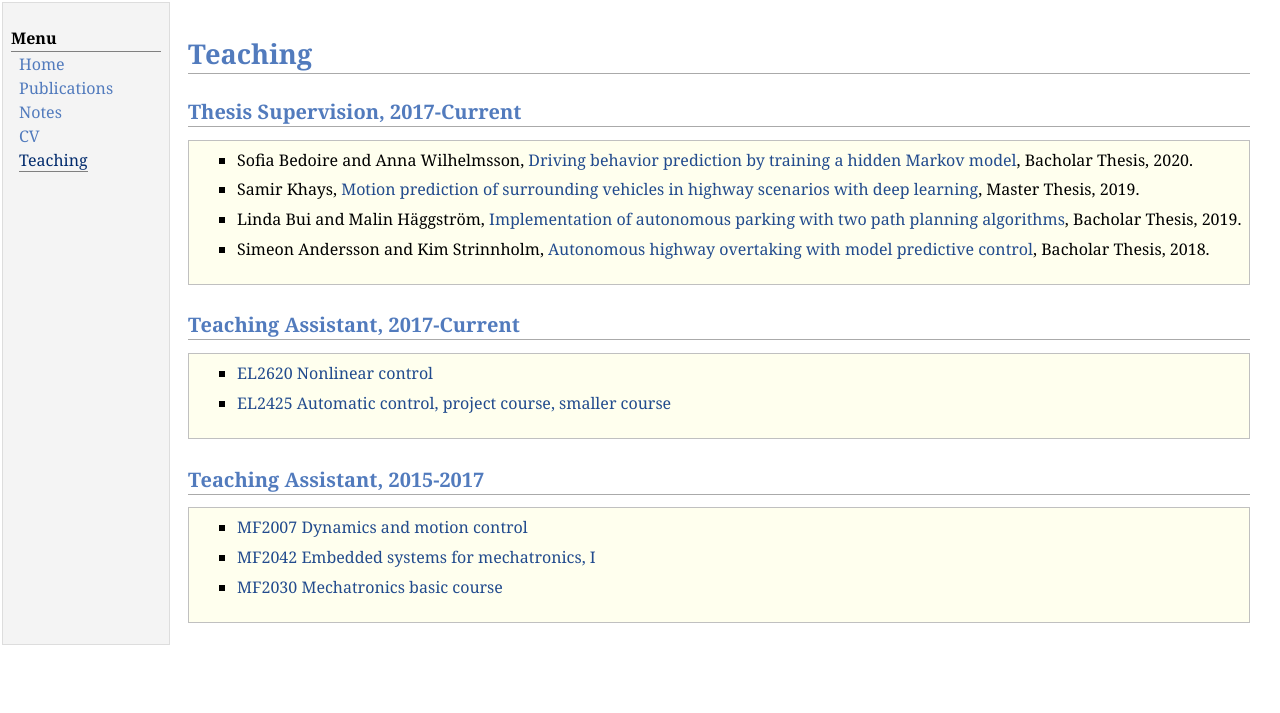
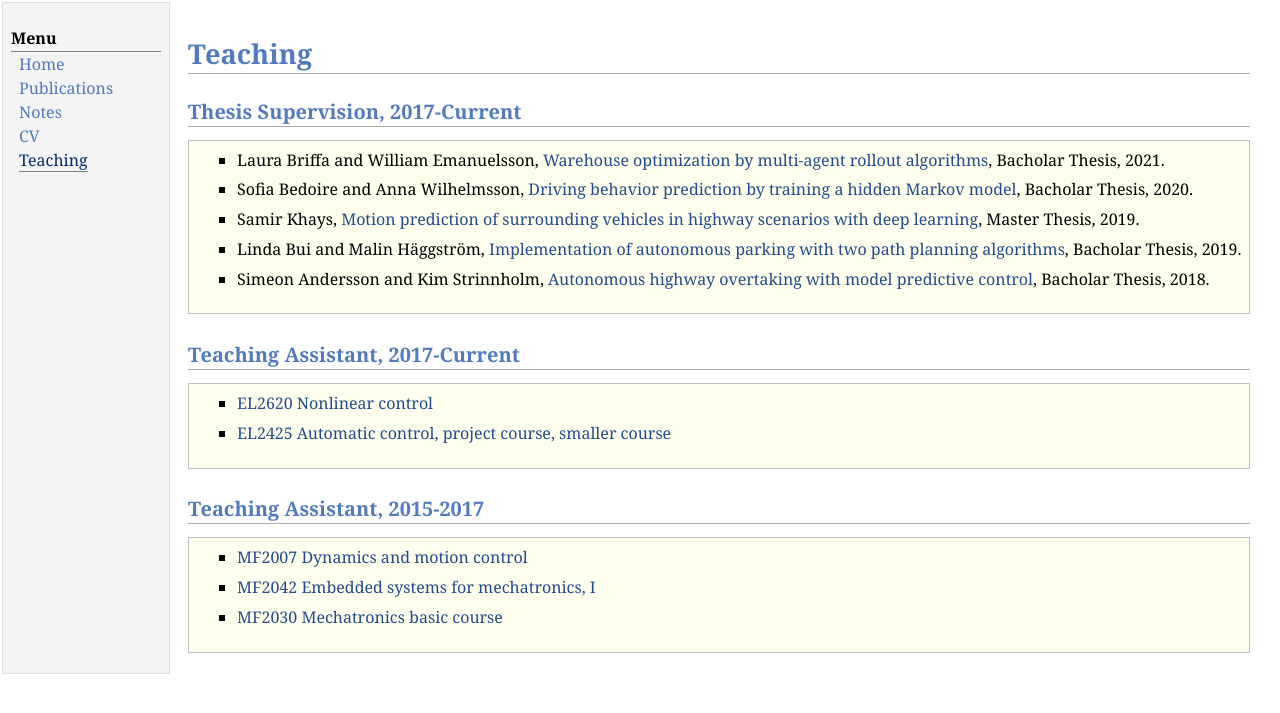
Before and after one commit to yuchaotaigu/yuchaotaigu.github.io, a Jekyll site: the page teaching.html, which Jekyll copies as it is, in a window 1280 px wide. Shown: the top 713 px of the page. Built offline with Jekyll 4.4.1, drawn with Linux system fonts in a browser that asks for light colours; comment, search, counter and statistics services are not loaded.

Commit message:
2021 thesis

```diff
--- a/teaching.html
+++ b/teaching.html
@@ -26,6 +26,8 @@
 <div class="infoblock">
 <div class="blockcontent">
 <ul>
+<li><p>Laura Briffa and William Emanuelsson, <a href="http://urn.kb.se/resolve?urn=urn:nbn:se:kth:diva-307637">Warehouse optimization by multi-agent rollout algorithms</a>, Bacholar Thesis, 2021.  </br> </p>
+</li>
 <li><p>Sofia Bedoire and Anna Wilhelmsson, <a href="http://urn.kb.se/resolve?urn=urn:nbn:se:kth:diva-291656">Driving behavior prediction by training a hidden Markov model</a>, Bacholar Thesis, 2020.  </br> </p>
 </li>
 <li><p>Samir Khays, <a href="http://urn.kb.se/resolve?urn=urn:nbn:se:kth:diva-254408">Motion prediction of surrounding vehicles in highway scenarios with deep learning</a>, Master Thesis, 2019.  </br> </p>
```
